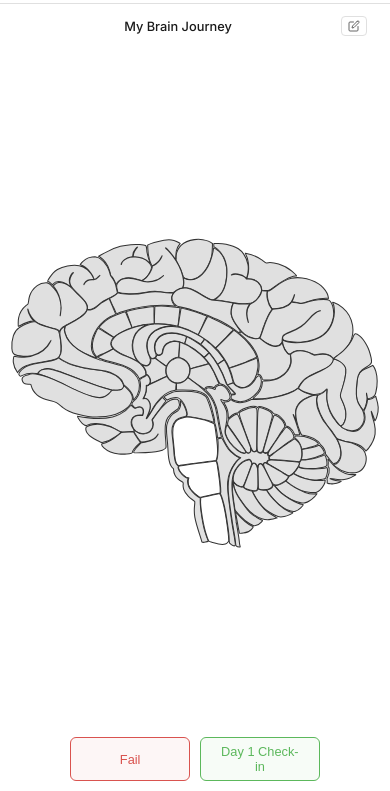
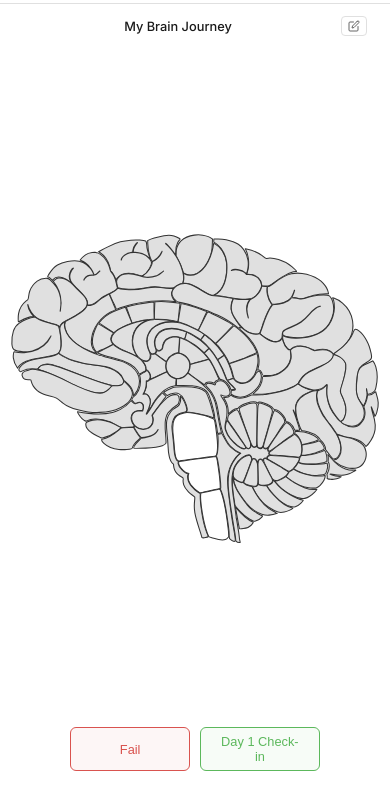
Before and after one commit to xsyed/ctrlmind, a website built with Vite: page index.html in a window 390 px wide. Shown: the part 53-844 px from the top of the page. Built offline with nearby package versions, Linux system fonts and the light colour scheme.

Commit message:
Fix button not visibile on mobile devices

```diff
--- a/src/css/style.css
+++ b/src/css/style.css
@@ -737,6 +737,7 @@ footer {
 
   .brain-container {
     padding: 10px;
+    padding-bottom: max(20px, env(safe-area-inset-bottom));
   }
 
   #brain-svg-container {
@@ -744,7 +745,7 @@ footer {
   }
 
   #brain-svg-container svg {
-    max-height: calc(100vh - 180px);
+    max-height: calc(100vh - 220px);
   }
 
   .controls {
```
